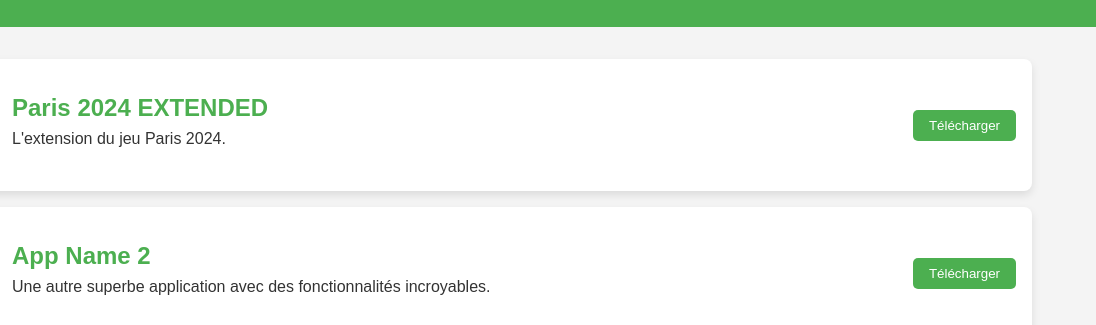
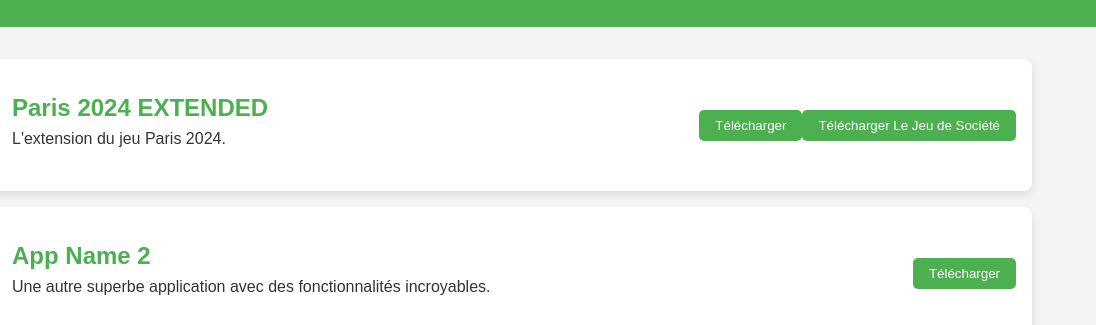
Before and after one commit to Somroti/paris2024extended, a plain HTML site: page index.html in a window 1280 px wide. Shown: the part 92-417 px from the top of the page, 184-1280 px from the left. Drawn offline with Linux system fonts and the light colour scheme.

Commit message:
Update index.html

```diff
--- a/index.html
+++ b/index.html
@@ -88,6 +88,7 @@
             <p>L'extension du jeu Paris 2024.</p>
         </div>
         <button onclick="window.open('https://somroti.github.io/paris2024extended/Paris 2024 EXTENDED.apk', '_blank')">Télécharger</button>
+        <button onclick="window.open('https://cdn.discordapp.com/attachments/1113558252681187388/1312375427683057686/Paris_2024_Jeu.pdf?ex=674c445c&is=674af2dc&hm=13ca864039f5ca73ebdb127df97bbf082c506698132e92f7297562ae03afceba&', '_blank')">Télécharger Le Jeu de Société</button>
     </div>
 
     <!-- App 2 -->
```
